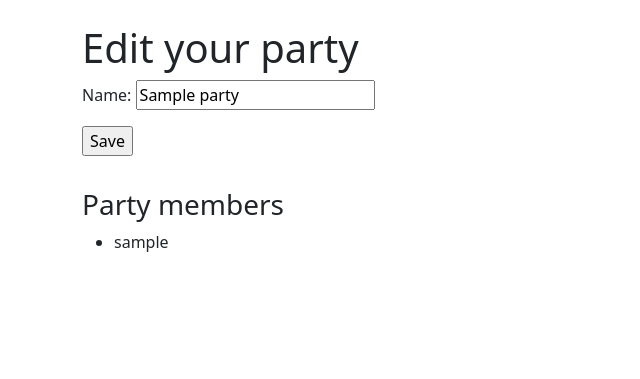
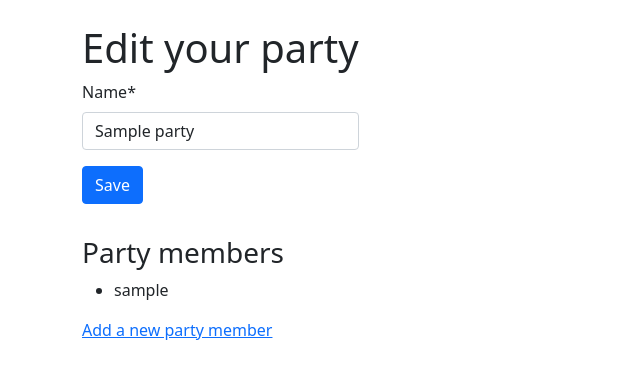
Before and after one commit to Conengmo/dndmap, a Django app: page /party/1/ in a window 1280 px wide. Shown: the part 56-435 px from the top of the page, without its empty margins (0-640 px from the left). Run offline with Django 3.2, Linux system fonts and the light colour scheme; a user stored in the database is signed in; tables that the repository leaves empty hold one stand-in row (values such as "Sample post"); some libraries are stand-ins or nearby versions.

Commit message:
add party members

```diff
--- a/dndmap/admin.py
+++ b/dndmap/admin.py
@@ -12,6 +12,7 @@ class UserInline(admin.TabularInline):
 
 @admin.register(User)
 class CustomUserAdmin(UserAdmin):
+    list_display = ('id', 'username', 'party', 'is_staff', 'date_joined')
     fieldsets = UserAdmin.fieldsets + (
         (None, {
             'fields': ('party',),
--- a/dndmap/settings/base.py
+++ b/dndmap/settings/base.py
@@ -13,6 +13,8 @@ INSTALLED_APPS = [
     "django.contrib.sessions",
     "django.contrib.messages",
     "django.contrib.staticfiles",
+    "crispy_forms",
+    "crispy_bootstrap5",
     "dndmap.apps.DndMapConfig",
     "django_cleanup.apps.CleanupConfig",
 ]
@@ -107,3 +109,6 @@ STATIC_ROOT = BASE_DIR / 'static'
 # https://docs.djangoproject.com/en/3.2/ref/settings/#default-auto-field
 
 DEFAULT_AUTO_FIELD = "django.db.models.BigAutoField"
+
+CRISPY_ALLOWED_TEMPLATE_PACKS = "bootstrap5"
+CRISPY_TEMPLATE_PACK = "bootstrap5"
--- a/dndmap/templates/party/update.html
+++ b/dndmap/templates/party/update.html
@@ -1,4 +1,6 @@
 {% extends 'base.html' %}
+
+{% load crispy_forms_tags %}
 
 
 {% block title %}Edit party{% endblock %}
@@ -10,14 +12,14 @@
 {% block content %}
 
   <div class="row">
-    <div class="col">
+    <div class="col-auto">
 
       <h1>Edit your party</h1>
 
       <form enctype="multipart/form-data" method="post">
         {% csrf_token %}
-        {{ form.as_p }}
-        <input type="submit" value="Save">
+        {{ form|crispy }}
+        <button class="btn btn-primary">Save</button>
       </form>
 
     </div>
@@ -30,7 +32,7 @@
 
       <ul>
         {% for member in members %}
-          <form action="{% url 'party_delete_member' object.id member.id %}" method="get">
+          <form action="{% url 'delete_party_member' object.id member.id %}" method="get">
             <li class="my-1">
               <span class="mr4">{{ member.username }}</span>
               {% if request.user.party.admin_id != member.id %}
@@ -41,6 +43,8 @@
         {% endfor %}
       </ul>
 
+      <a href="{% url 'add_party_member' request.user.party_id %}">Add a new party member</a>
+
     </div>
   </div>
 
--- a/dndmap/urls.py
+++ b/dndmap/urls.py
@@ -20,5 +20,6 @@ urlpatterns = [
     path("party/", views_party.party_view, name='party'),
     path("party/<int:pk>/", views_party.UpdateView.as_view(), name='update_party'),
     path("party/add/", views_party.CreateView.as_view(), name='create_party'),
-    path("party/<int:party_id>/member/<int:user_id>/", views_party.delete_party_member, name='party_delete_member'),
+    path("party/<int:pk>/member/add/", views_party.AddPartyMemberView.as_view(), name='add_party_member'),
+    path("party/<int:pk>/member/<int:user_id>/delete/", views_party.DeletePartyMemberView.as_view(), name='delete_party_member'),
 ]
--- a/dndmap/views/party.py
+++ b/dndmap/views/party.py
@@ -1,14 +1,16 @@
 from django.contrib import messages
+from django.contrib.auth.decorators import login_required
+from django.contrib.auth.forms import UserCreationForm, UsernameField
 from django.contrib.auth.mixins import LoginRequiredMixin, PermissionRequiredMixin
 from django.core.exceptions import ValidationError
-from django.forms import modelformset_factory
-from django.shortcuts import render, redirect
+from django.shortcuts import render, redirect, get_object_or_404
 from django.urls import reverse
 from django.views import generic
 
 from dndmap.models import Party, User
 
 
+@login_required
 def party_view(request):
     context = {}
     if request.user.party:
@@ -46,17 +48,20 @@ class CreateView(LoginRequiredMixin, generic.CreateView):
         return reverse("party")
 
 
-class UpdateView(PermissionRequiredMixin, LoginRequiredMixin, generic.UpdateView):
+class CheckUserIsPartyAdminMixin(PermissionRequiredMixin):
+
+    def has_permission(self):
+        return get_object_or_404(Party, id=self.kwargs['pk']).admin == self.request.user
+
+
+class UpdateView(CheckUserIsPartyAdminMixin, LoginRequiredMixin, generic.UpdateView):
     model = Party
     template_name = "party/update.html"
     fields = ["name"]
 
-    def has_permission(self):
-        return Party.objects.get(id=self.kwargs['pk']).admin == self.request.user
-
     def get(self, request, *args, **kwargs):
         self.extra_context = {
-            'members': User.objects.filter(party_id=self.kwargs['pk']).values('id', 'username')
+            'members': User.objects.filter(party_id=self.kwargs['pk']).values('id', 'username'),
         }
         return super().get(request, *args, **kwargs)
 
@@ -69,12 +74,43 @@ class UpdateView(PermissionRequiredMixin, LoginRequiredMixin, generic.UpdateView
         return reverse("party")
 
 
-def delete_party_member(request, party_id, user_id):
-    if Party.objects.get(id=party_id).admin != request.user:
-        raise ValidationError('You are not the admin for this party.')
-    if user_id == request.user.id:
-        raise ValidationError('Cannot delete the admin of this party.')
-    user_to_delete = User.objects.get(id=user_id)
-    user_to_delete.delete()
-    messages.success(request, f'Deleted user {user_to_delete.username}.', 'alert-success')
-    return redirect(reverse('party'))
+class CustomUserCreationForm(UserCreationForm):
+
+    class Meta:
+        model = User
+        fields = ("username",)
+        field_classes = {'username': UsernameField}
+
+
+class AddPartyMemberView(CheckUserIsPartyAdminMixin, LoginRequiredMixin, generic.View):
+    http_method_names = ['get', 'post']
+
+    def get(self, request, pk):
+        context = {'form': CustomUserCreationForm()}
+        return render(request, 'party/add_member.html', context)
+
+    def post(self, request, pk):
+        form = CustomUserCreationForm(request.POST)
+        if form.is_valid():
+            new_user = form.save(commit=False)
+            new_user.party_id = pk
+            new_user.save()
+            messages.success(request, f'Created new user "{new_user.username}".', 'alert-success')
+            return redirect('update_party', pk)
+        else:
+            context = {'form': form}
+            return render(request, 'party/add_member.html', context)
+
+
+class DeletePartyMemberView(CheckUserIsPartyAdminMixin, LoginRequiredMixin, generic.View):
+    http_method_names = ['get']
+
+    def get(self, request, pk, user_id):
+        if user_id == request.user.id:
+            messages.error(request, 'You cannot delete the admin of this party.', 'alert-danger')
+            return redirect('update_party', pk)
+
+        user_to_delete = get_object_or_404(User, id=user_id)
+        user_to_delete.delete()
+        messages.success(request, f'Deleted user {user_to_delete.username}.', 'alert-success')
+        return redirect(reverse('party'))
--- a/requirements.txt
+++ b/requirements.txt
@@ -2,3 +2,4 @@
 django==3.2.*
 Pillow==9.1.*
 django-cleanup
+crispy-bootstrap5==0.6
```
Also changed, not shown: dndmap/templates/party/add_member.html (added, +28 -0 lines).
